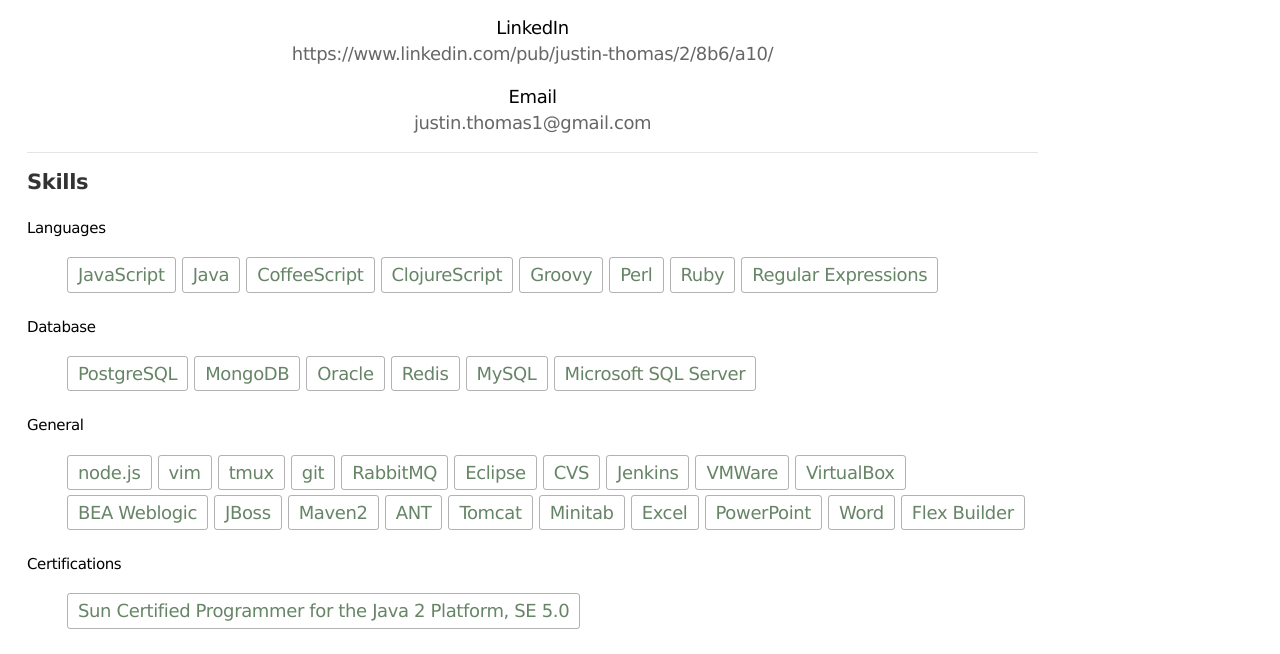
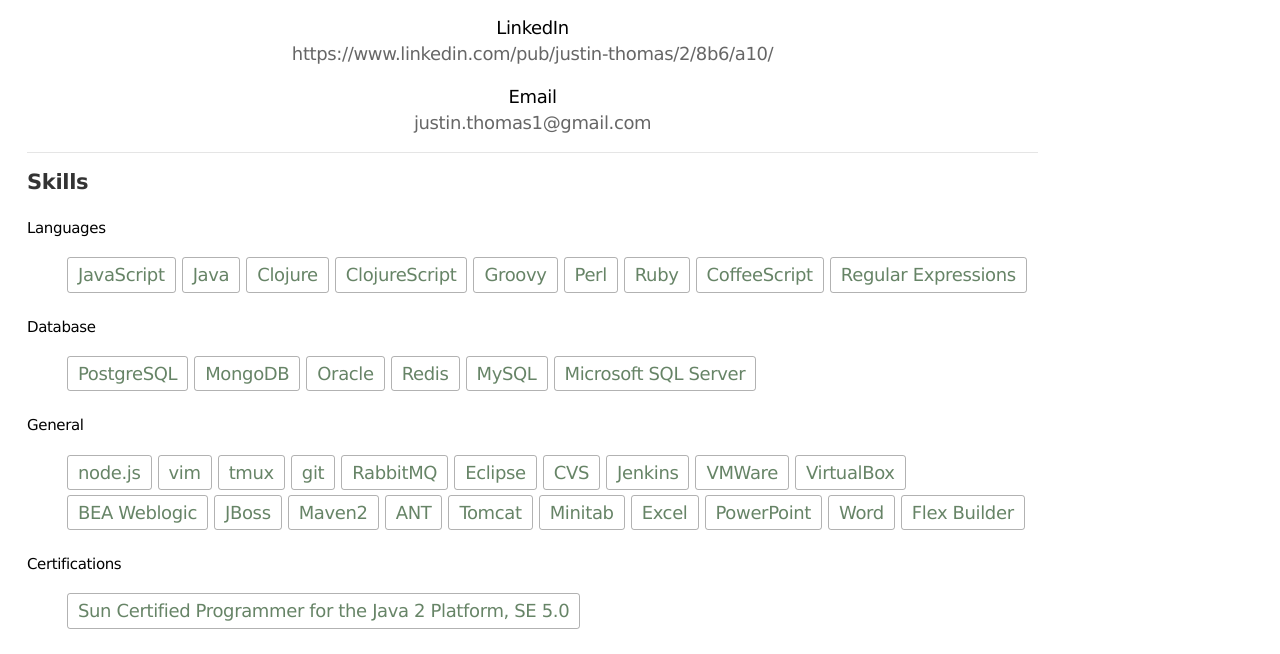
Before and after one commit to base698/base698.github.io, a plain HTML site: page index.html in a window 1280 px wide. Shown: the part 146-800 px from the top of the page. Drawn offline with Linux system fonts and the light colour scheme.

Commit message:
reorg tags

```diff
--- a/index.html
+++ b/index.html
@@ -310,7 +310,7 @@
       <label>Languages</label>
       <br>
       <ul class="tag-list">
-       <li>JavaScript</li><li>Java</li><li>CoffeeScript</li><li>ClojureScript</li><li>Groovy</li><li>Perl</li><li>Ruby</li><li>Regular Expressions</li>
+       <li>JavaScript</li><li>Java</li><li>Clojure</li><li>ClojureScript</li><li>Groovy</li><li>Perl</li><li>Ruby</li><li>CoffeeScript</li><li>Regular Expressions</li>
       </ul>
       </p>
 
```
